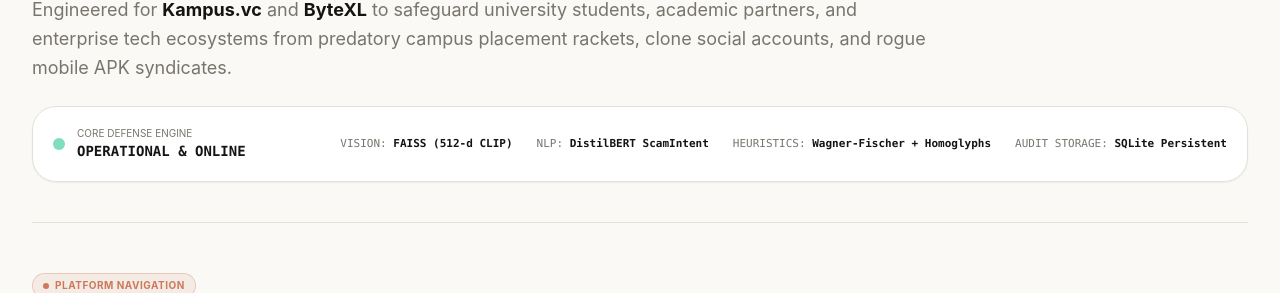
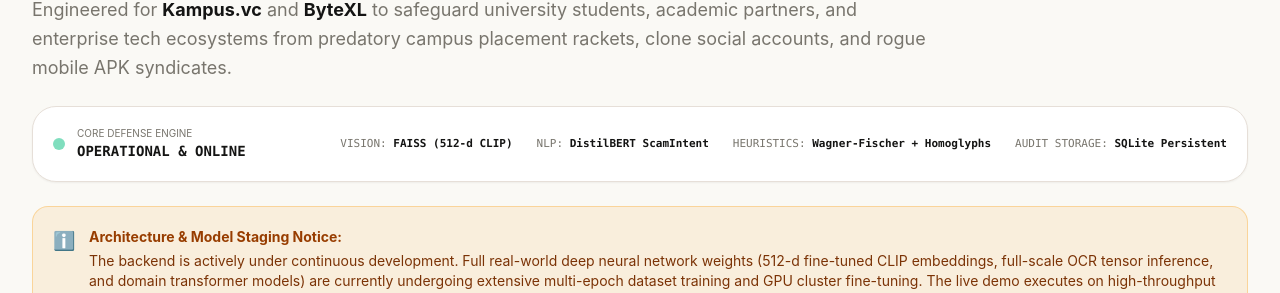
Before and after one commit to nap-fx/challenge-3-bytexl.ai-COBALTS--Team, an Astro site in the folder frontend/: page /intro in a window 1280 px wide. Shown: the part 384-677 px from the top of the page. Built offline with nearby package versions, Linux system fonts and the light colour scheme; Astro itself is replaced by a stand-in of ours.

Commit message:
docs: add backend neural engine development and training status notice

```diff
--- a/frontend/src/pages/intro.astro
+++ b/frontend/src/pages/intro.astro
@@ -43,6 +43,15 @@
           <div>NLP: <strong class="text-[#141413] dark:text-[#faf9f5]">DistilBERT ScamIntent</strong></div>
           <div>HEURISTICS: <strong class="text-[#141413] dark:text-[#faf9f5]">Wagner-Fischer + Homoglyphs</strong></div>
           <div>AUDIT STORAGE: <strong class="text-[#141413] dark:text-[#faf9f5]">SQLite Persistent</strong></div>
+        </div>
+      </div>
+
+      <!-- Neural Engine Development Status Notice -->
+      <div class="p-4 sm:p-5 rounded-2xl bg-amber-500/10 border border-amber-500/30 text-amber-900 dark:text-amber-200 flex items-start gap-3.5 text-xs sm:text-sm">
+        <span class="text-lg">ℹ️</span>
+        <div>
+          <strong class="font-bold block text-amber-800 dark:text-amber-300 mb-1">Architecture & Model Staging Notice:</strong>
+          <span>The backend is actively under continuous development. Full real-world deep neural network weights (512-d fine-tuned CLIP embeddings, full-scale OCR tensor inference, and domain transformer models) are currently undergoing extensive multi-epoch dataset training and GPU cluster fine-tuning. The live demo executes on high-throughput lexical extractors, heuristic manifolds, and pre-computed vector indexes for immediate hackathon verification.</span>
         </div>
       </div>
     </section>
```
Also changed, not shown: README.md.
